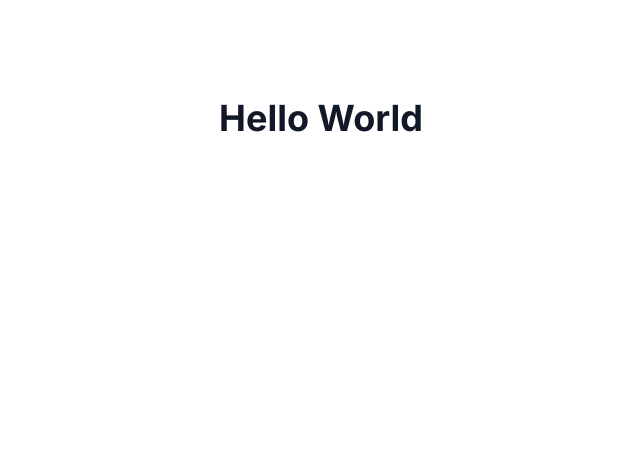
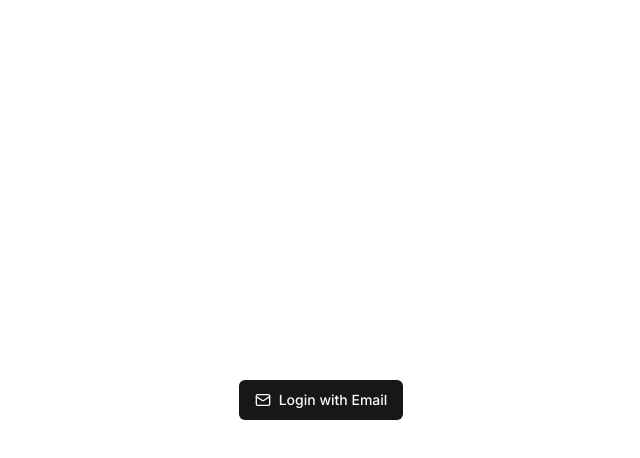
Before and after one commit to prajwal-0706/Keep-Up, a Next.js app: page / in a window 1280 px wide. Shown: the top 458 px of the page, without its empty margins (319-959 px from the left). Built offline with nearby package versions, Linux system fonts and the light colour scheme.

Commit message:
Buttons and Loading states created successfully

```diff
--- a/app/page.tsx
+++ b/app/page.tsx
@@ -1,14 +1,34 @@
-import Image from 'next/image';
+'use client';
+
+import { Button } from '@/components/ui/button';
+import { Loader2 } from 'lucide-react';
+import { useState } from 'react';
+import { Mail } from 'lucide-react';
 
 export default function Home() {
+  const [isloading, setIsloading] = useState(false);
   return (
-    <main className="flex min-h-screen flex-col items-center justify-between p-24">
-      <h1
-        className="text-4xl font-bold text-center text-gray-900"
-        style={{ lineHeight: 1.25 }}
-      >
-        Hello World
-      </h1>
-    </main>
+    <section className="flex h-[100vh] items-center justify-center">
+      {isloading ? (
+        <ButtonLoading />
+      ) : (
+        <Button
+          onClick={() => {
+            setIsloading(true);
+          }}
+        >
+          <Mail className="mr-2 h-4 w-4" /> Login with Email
+        </Button>
+      )}
+    </section>
   );
 }
+
+export function ButtonLoading() {
+  return (
+    <Button disabled>
+      <Loader2 className="mr-2 h-4 w-4 animate-spin" />
+      Loging in...
+    </Button>
+  );
+}
```
